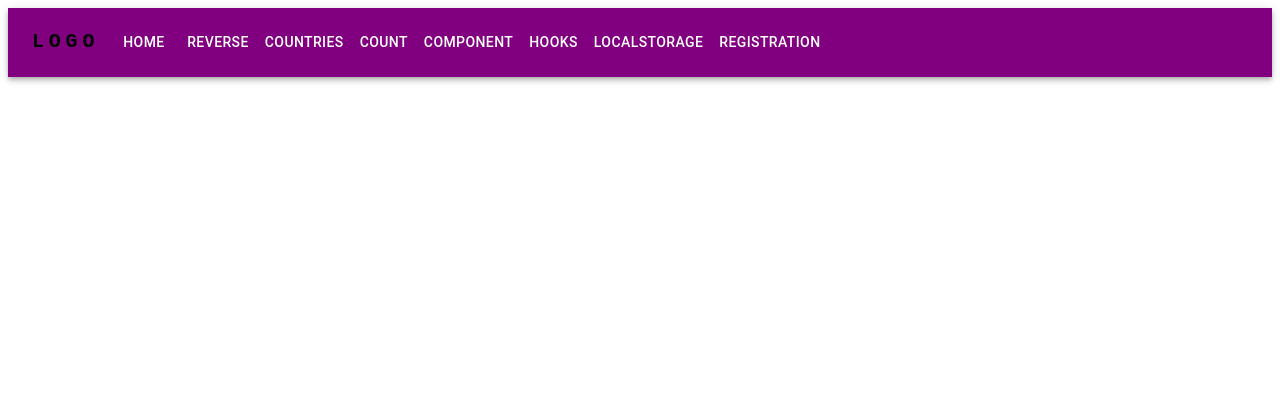
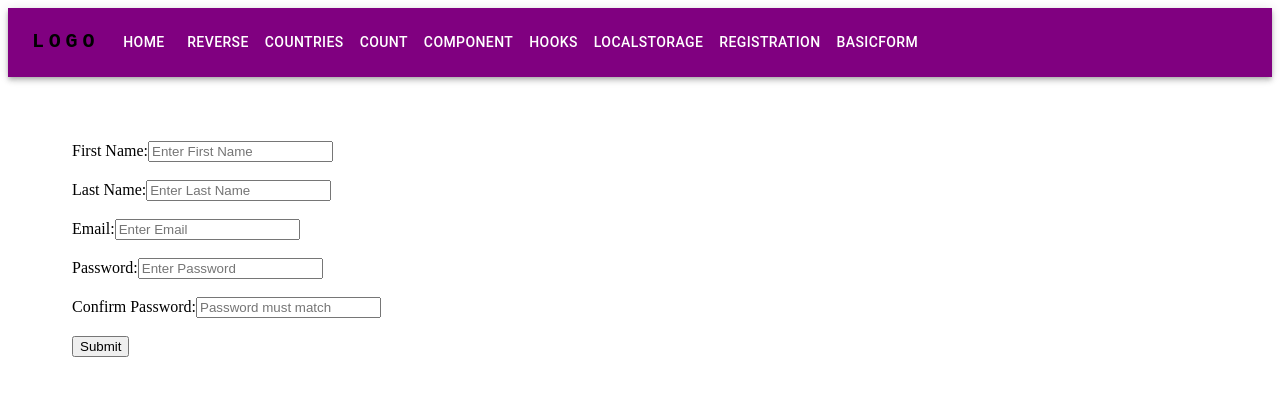
Before and after one commit to Faizan005raza/react-training, a React (Vite) app: page /LoginPage in a window 1280 px wide. Shown: the top 396 px of the page. Built offline with nearby package versions, Linux system fonts and the light colour scheme.

Commit message:
Validation and Registration Form Done

```diff
--- a/src/App.tsx
+++ b/src/App.tsx
@@ -10,6 +10,7 @@ import Ans from "./components/Nesting";
 import HooksDemo from "./components/Hooks";
 import LocalStorage from "./components/Local Storage";
 import Register from "./components/Registration";
+import BasicForm from "./components/LoginPage"
 
 
 function App() {
@@ -36,6 +37,7 @@ function App() {
             <Route path="/Hooks" element={<HooksDemo />} />
             <Route path="/Local Storage" element={<LocalStorage />} />
             <Route path="/Register" element={<Register />} />
+            <Route path="/LoginPage" element={<BasicForm />} />
           </Routes>
         </div>
       </Router>
--- /dev/null
+++ b/src/components/LoginPage/index.tsx
@@ -0,0 +1,119 @@
+import { useFormik } from "formik";
+import * as Yup from "yup";
+const BasicForm = () => {
+  const validationSchema = Yup.object({
+    firstname: Yup.string()
+      .min(2, "Minimum 2 Characters Required")
+      .required("Required First Name"),
+    lastname: Yup.string()
+      .min(2, "Minimium 2 Characters Required")
+      .required("Required Last Name"),
+    email: Yup.string()
+      .email("Invalid Email Format")
+      .required("Email Required"),
+    password: Yup.string()
+      .min(6, "Password must contain 6 characters")
+      .required("Password Required"),
+    confirmpassword: Yup.string()
+      .oneOf([Yup.ref("password")], "Password do not match")
+      .required("Required Confirm Password"),
+  });
+
+  const { values, handleBlur, handleChange, handleSubmit, errors, touched } =
+    useFormik({
+      initialValues: {
+        firstname: "",
+        lastname: "",
+        email: "",
+        password: "",
+        confirmpassword: "",
+      },
+      validationSchema,
+      onSubmit: (values) => {
+        console.log("Registration Successful:", values);
+      },
+    });
+
+  return (
+    <form autoComplete="off" onSubmit={handleSubmit}>
+      <label htmlFor="firstname">First Name:</label>
+      <input
+        name="firstname" // ✅ must be here
+        value={values.firstname}
+        onChange={handleChange}
+        onBlur={handleBlur}
+        type="text"
+        id="firstname"
+        placeholder="Enter First Name"
+      />
+      {touched.firstname && errors.firstname && (
+        <div className="error">{errors.firstname}</div>
+      )}
+      <br />
+      <br />
+      <label htmlFor="lastname">Last Name:</label>
+      <input
+        name="lastname" // ✅ must be here
+        value={values.lastname}
+        onChange={handleChange}
+        onBlur={handleBlur}
+        type="text"
+        id="lastname"
+        placeholder="Enter Last Name"
+      />
+      {touched.lastname && errors.lastname && (
+        <div className="error">{errors.lastname}</div>
+      )}
+      <br />
+      <br />
+      <label htmlFor="email">Email:</label>
+      <input
+        name="email" // ✅ must be here
+        value={values.email}
+        onChange={handleChange}
+        onBlur={handleBlur}
+        type="email"
+        id="email"
+        placeholder="Enter Email"
+      />
+      {touched.email && errors.email && (
+        <div className="email">{errors.email}</div>
+      )}
+      <br />
+      <br />
+      <label htmlFor="password">Password:</label>
+      <input
+        name="password" // ✅ must be here
+        value={values.password}
+        onChange={handleChange}
+        onBlur={handleBlur}
+        type="password"
+        id="password"
+        placeholder="Enter Password"
+      />
+      {touched.password && errors.password && (
+        <div className="password">{errors.password}</div>
+      )}
+      <br />
+      <br />
+      <label htmlFor="confirmpassword">Confirm Password:</label>
+      <input
+        name="confirmpassword" // ✅ must be here
+        value={values.confirmpassword}
+        onChange={handleChange}
+        onBlur={handleBlur}
+        type="password"
+        id="confirmpassword"
+        placeholder="Password must match"
+      />
+      {touched.confirmpassword && errors.confirmpassword && (
+        <div className="confirmpassword">{errors.confirmpassword}</div>
+      )}
+      <br />
+      <br />
+      <button type="submit">Submit</button>
+    </form>
+  );
+};
+
+export default BasicForm;
--- a/src/components/Registration/index.tsx
+++ b/src/components/Registration/index.tsx
@@ -9,6 +9,7 @@ const Register = () => {
     confirmPassword: "",
   };
 
+  // eslint-disable-next-line @typescript-eslint/no-explicit-any
   const onSubmit = (values: typeof initialValues, { setSubmitting }: any) => {
     setTimeout(() => {
       alert(JSON.stringify(values, null, 2));
@@ -48,15 +49,23 @@ const Register = () => {
 
               <div style={styles.fieldWrapper}>
                 <label>Confirm Password</label>
-                <Field type="password" name="confirmPassword" style={styles.input} />
+                <Field
+                  type="password"
+                  name="confirmPassword"
+                  style={styles.input}
+                />
                 <ErrorMessage
                   name="confirmPassword"
                   component="div"
-                //   style={styles.error}
+                  //   style={styles.error}
                 />
               </div>
 
-              <button type="submit" disabled={isSubmitting} style={styles.button}>
+              <button
+                type="submit"
+                disabled={isSubmitting}
+                style={styles.button}
+              >
                 Submit
               </button>
             </Form>
@@ -67,6 +76,7 @@ const Register = () => {
   );
 };
 
+// Inline styles (you can move these into a CSS file if you prefer)
 const styles: { [key: string]: React.CSSProperties } = {
   wrapper: {
     display: "flex",
@@ -76,7 +86,7 @@ const styles: { [key: string]: React.CSSProperties } = {
     backgroundColor: "#f7f2f7ff",
   },
   container: {
-    backgroundColor: "#fafafaff",
+    backgroundColor: "#f0e9f0ff",
     padding: "2rem",
     borderRadius: "10px",
     boxShadow: "0 4px 12px rgba(0,0,0,0.1)",
@@ -108,7 +118,7 @@ const styles: { [key: string]: React.CSSProperties } = {
   },
   button: {
     padding: "0.75rem",
-    backgroundColor: "#3583d6ff",
+    backgroundColor: "#007bff",
     color: "#fff",
     border: "none",
     borderRadius: "5px",
--- a/src/components/header/index.tsx
+++ b/src/components/header/index.tsx
@@ -19,8 +19,9 @@ const pages = [
   { name: "Count", path: "/Count" },
   { name: "Component", path: "/Component" },
   { name: "Hooks", path: "/Hooks" },
-  { name: "LocalStorage", path: "/Local Storage"},
-  { name: "Registration", path: "/Register"},
+  { name: "LocalStorage", path: "/Local Storage" },
+  { name: "Registration", path: "/Register" },
+  { name: "BasicForm", path: "/LoginPage" },
 ];
 
 function Header() {
```
